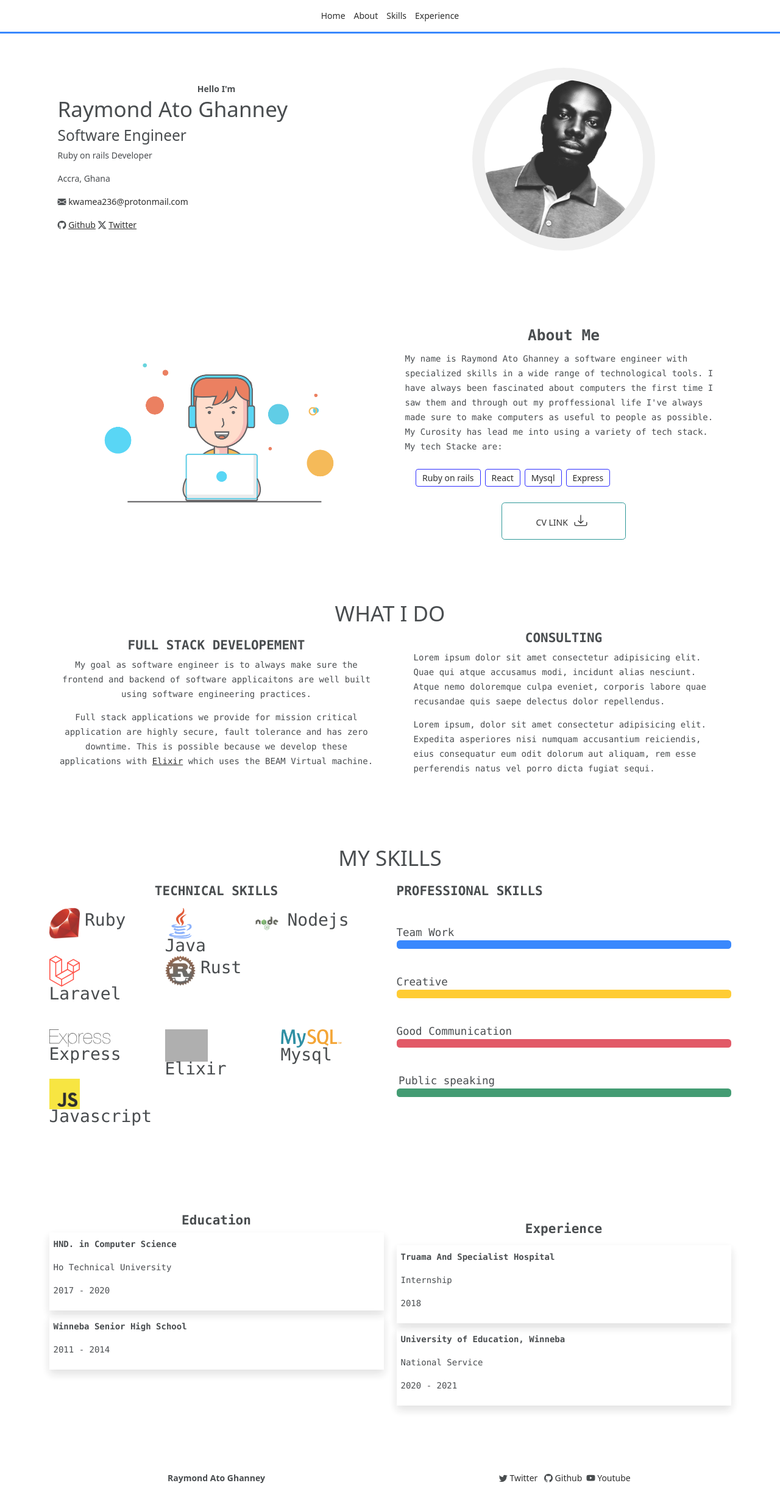
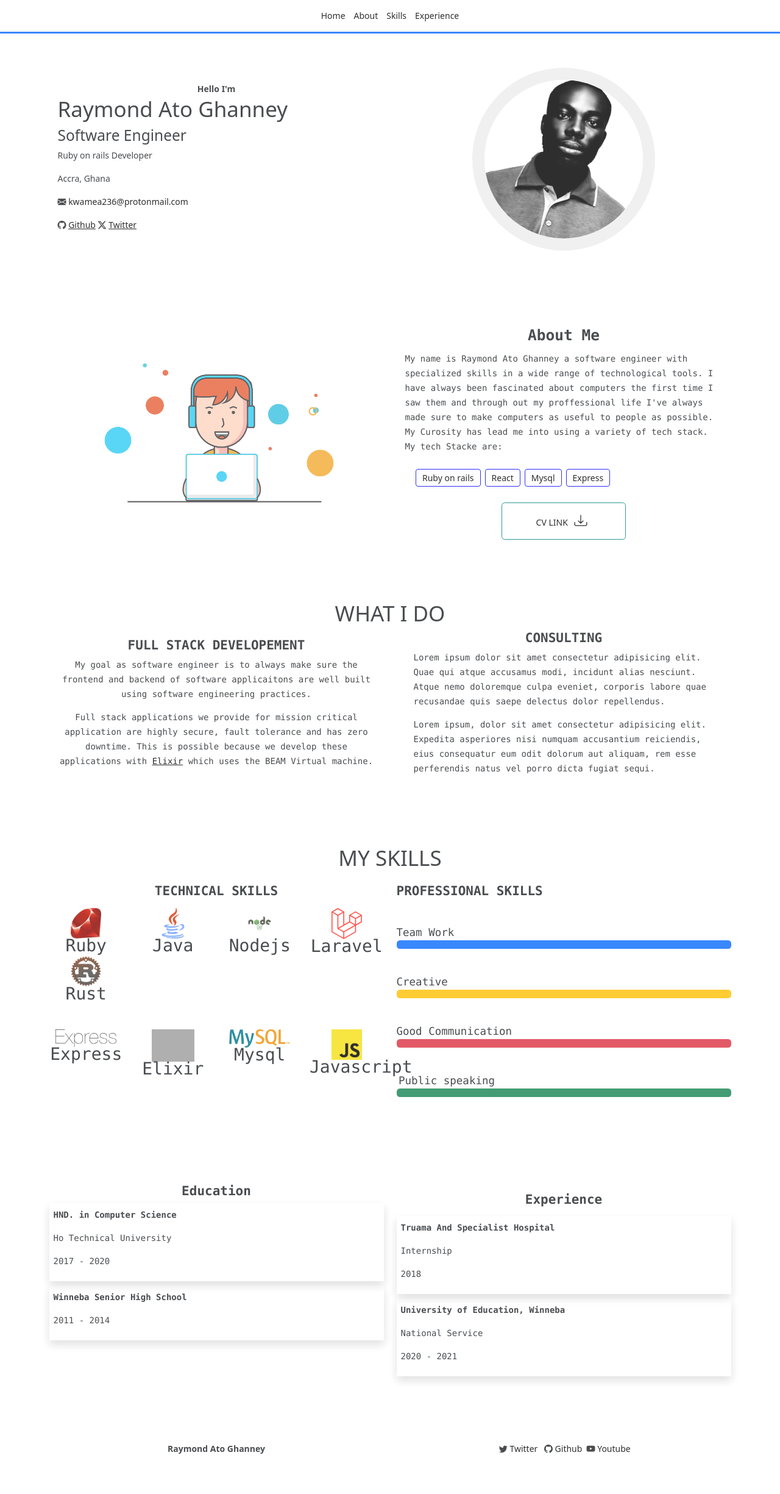
Before and after one commit to kwamea236/kwamea236.github.io, a Jekyll site: the page built from index.html, in a window 1280 px wide. Shown: the whole page at 61% size. Built offline with Jekyll 4.4.1, drawn with Linux system fonts in a browser that asks for light colours; after the commit the page ends 2402 px from its top, so only the background shows below that; grey boxes are pictures that could not be loaded.

Commit message:
Update myskills stylings update

```diff
--- a/_includes/skills.html
+++ b/_includes/skills.html
@@ -7,8 +7,8 @@
         <div class="row">
             <div class="col-sm-12 col-md-6">
                 <h4 class="fw-bold font-monospace text-center my-3">{{"Technical skills" | upcase}}</h4>
-                <div class="font-monospace row">
-                    <div class="col-sm-4">
+                <div class="font-monospace row text-center">
+                    <div class="col-sm-3">
                         <img src="/assets/img/ruby.png" alt="" style="width: 50px;">
                         <span class="fs-2">Ruby</span>
                     </div>
@@ -17,38 +17,38 @@
 
                         <span class="fs-2">Java</span>
                     </div>
-                    <div class="col-sm-4">
+                    <div class="col-sm-3">
                         <img src="/assets/img/node.svg" alt="" style="width: 50px;">
 
                         <span class="fs-2">Nodejs</span>
                     </div>
-                    <div class="col-sm-4">
+                    <div class="col-sm-3">
                         <img src="/assets/img/laravel.svg" alt="" style="width: 50px;">
 
                         <span class="fs-2">Laravel</span>
                     </div>
-                    <div class="col-sm-4">
+                    <div class="col-sm-3">
                         <img src="/assets/img/rust.png" alt="" style="width: 50px;">
 
                         <span class="fs-2">Rust</span>
                     </div>
                 </div>
-                <div class="row my-5 font-monospace">
-                    <div class="col-sm-4">
+                <div class="row my-5 font-monospace text-center">
+                    <div class="col-sm-3">
                         <img src="/assets/img/express.svg" alt="" style="width: 100px;">
                         <span class="fs-2">Express</span>
                     </div>
-                    <div class="col-sm-4">
+                    <div class="col-sm-3">
                         <img src="/assets/img/elixir.svg" alt="elixir logo" style="width: 70px;">
 
                         <span class="fs-2">Elixir</span>
                     </div>
-                    <div class="col-sm-4">
+                    <div class="col-sm-3">
                         <img src="/assets/img/mysql.png" alt="" style="width: 100px;">
 
                         <span class="fs-2">Mysql</span>
                     </div>
-                    <div class="col-sm-4">
+                    <div class="col-sm-3">
                         <img src="/assets/img/javascript.png" alt="" style="width: 50px;">
 
                         <span class="fs-2">Javascript</span>
```
